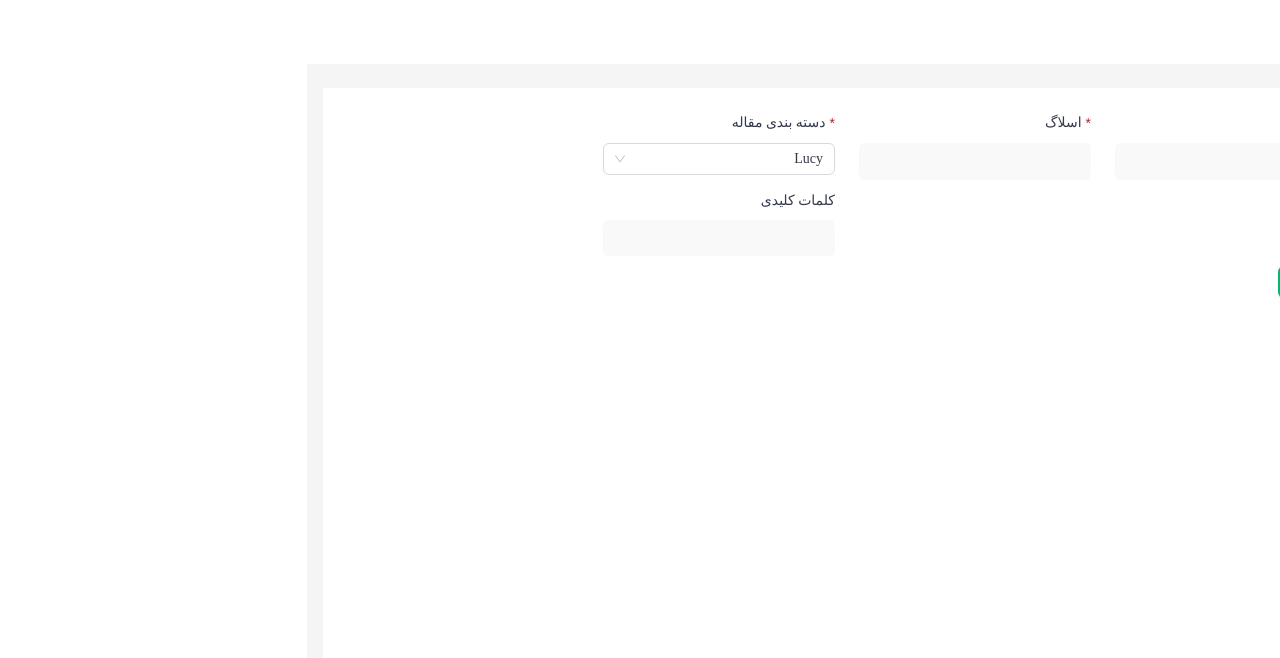
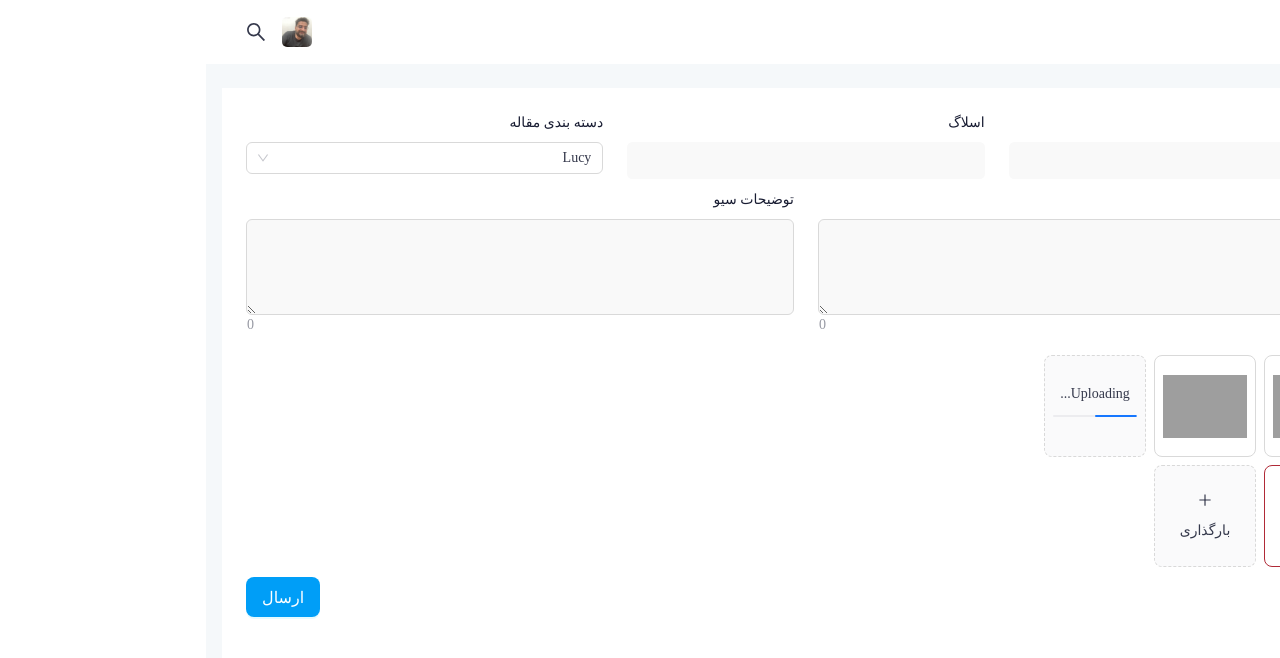
Before and after one commit to aliseyedabady/naseri-front, a React (Create React App) app: page / in a window 1280 px wide. Shown: the top 658 px of the page. Built offline with nearby package versions, Linux system fonts and the light colour scheme; grey boxes are pictures that could not be loaded; a web font is replaced by a local one.

Commit message:
Form && Header && SideBar

```diff
--- a/src/assets/styles/ali.scss
+++ b/src/assets/styles/ali.scss
@@ -0,0 +1,46 @@
+:where(.css-dev-only-do-not-override-kia1ud).ant-select:not(
+    .ant-select-customize-input
+  )
+  .ant-select-selector {
+  background-color: #f9f9f9;
+  border: none !important;
+}
+.ant-select {
+  &:focus {
+  }
+}
+.ant-form-item-label {
+  label {
+    color: rgb(24, 28, 50) !important;
+  }
+  .ant-form-item-required {
+    &::after {
+      display: inline-block !important;
+      margin-inline-end: 4px !important;
+      color: #f1416c !important;
+      font-size: 14px !important;
+      font-family: SimSun, sans-serif !important;
+      line-height: 1 !important;
+      content: "*" !important;
+    }
+    &::before {
+      display: none !important;
+    }
+  }
+}
+.ant-input-textarea {
+  textarea {
+    background-color: #f9f9f9 !important;
+    border-radius: 0.475rem;
+    &:focus {
+      border: none !important;
+      box-shadow: none !important;
+    }
+  }
+}
+*:focus {
+  box-shadow: none !important;
+}
+.ant-layout {
+  background-color: #f5f8fa !important;
+}
--- /dev/null
+++ b/src/components/form/components/imageUploader/index.jsx
@@ -0,0 +1,106 @@
+import { PlusOutlined } from "@ant-design/icons";
+import { Form, Modal, Upload } from "antd";
+import { useState } from "react";
+import constant from "../../../../utils/constant";
+import { isIn } from "../../../../utils/functions";
+const getBase64 = file =>
+  new Promise((resolve, reject) => {
+    const reader = new FileReader();
+    reader.readAsDataURL(file);
+    reader.onload = () => resolve(reader.result);
+    reader.onerror = error => reject(error);
+  });
+const AkoImageUploader = ({ element }) => {
+  const [previewOpen, setPreviewOpen] = useState(false);
+  const [previewImage, setPreviewImage] = useState("");
+  const [previewTitle, setPreviewTitle] = useState("");
+  const [fileList, setFileList] = useState([
+    {
+      uid: "-1",
+      name: "image.png",
+      status: "done",
+      url: "https://zos.alipayobjects.com/rmsportal/jkjgkEfvpUPVyRjUImniVslZfWPnJuuZ.png",
+    },
+    {
+      uid: "-4",
+      name: "image.png",
+      status: "done",
+      url: "https://zos.alipayobjects.com/rmsportal/jkjgkEfvpUPVyRjUImniVslZfWPnJuuZ.png",
+    },
+    {
+      uid: "-xxx",
+      percent: 50,
+      name: "image.png",
+      status: "uploading",
+      url: "https://zos.alipayobjects.com/rmsportal/jkjgkEfvpUPVyRjUImniVslZfWPnJuuZ.png",
+    },
+    {
+      uid: "-5",
+      name: "image.png",
+      status: "error",
+    },
+  ]);
+  const handleCancel = () => setPreviewOpen(false);
+  const handlePreview = async file => {
+    if (!file.url && !file.preview) {
+      file.preview = await getBase64(file.originFileObj);
+    }
+    setPreviewImage(file.url || file.preview);
+    setPreviewOpen(true);
+    setPreviewTitle(
+      file.name || file.url.substring(file.url.lastIndexOf("/") + 1)
+    );
+  };
+  const handleChange = e => {
+    console.log("e", e);
+    // setFileList(newFileList);
+  };
+  const uploadButton = (
+    <div>
+      <PlusOutlined />
+      <div
+        style={{
+          marginTop: 8,
+        }}
+      >
+        بارگذاری
+      </div>
+    </div>
+  );
+  return (
+    <>
+      {" "}
+      <Form.Item
+        required={isIn(element.rules, "required", true)}
+        label={element.label}
+        rules={element.rules}
+        name={element.key}
+      >
+        <Upload
+          action={constant.uploadImage}
+          listType="picture-card"
+          fileList={fileList}
+          onPreview={handlePreview}
+          onChange={handleChange}
+        >
+          {fileList.length >= 8 ? null : uploadButton}
+        </Upload>
+        <Modal
+          open={previewOpen}
+          title={previewTitle}
+          footer={null}
+          onCancel={handleCancel}
+        >
+          <img
+            alt="example"
+            style={{
+              width: "100%",
+            }}
+            src={previewImage}
+          />
+        </Modal>
+      </Form.Item>
+    </>
+  );
+};
+export default AkoImageUploader;
--- /dev/null
+++ b/src/components/form/components/textarea/index.jsx
@@ -0,0 +1,27 @@
+import React from "react";
+import { Form, Input, DatePicker, theme } from "antd";
+import { isIn } from "../../../../utils/functions";
+
+const { TextArea } = Input;
+const AkoTextArea = ({ element }) => {
+  const {
+    token: { inputBackgroundColor },
+  } = theme.useToken();
+  return (
+    <Form.Item
+      label={element.label}
+      name={element.key}
+      rules={element.rules}
+      required={isIn(element.rules, "required", true)}
+    >
+      <TextArea
+        showCount
+        rows={4}
+        maxLength={element.maxLength || false}
+        style={{ backgroundColor: inputBackgroundColor }}
+      />
+    </Form.Item>
+  );
+};
+
+export default AkoTextArea;
--- a/src/components/form/index.jsx
+++ b/src/components/form/index.jsx
@@ -5,16 +5,18 @@ import { isIn } from "../../utils/functions";
 import Grid from "./components/grid";
 import AkoInput from "./components/input";
 import AkoSelect from "./components/select";
+import AkoTextArea from "./components/textarea";
+import AkoImageUploader from "./components/imageUploader";
 const AkoForm = ({ form }) => {
   const {} = useForm();
   const renderElement = element => {
     switch (element.type) {
       case "images":
-        return <></>;
+        return <AkoImageUploader element={element} />;
       case "select":
         return <AkoSelect element={element} />;
       case "textarea":
-        return <></>;
+        return <AkoTextArea element={element} />;
       case "editor":
         return <></>;
       case "multiselect":
@@ -38,18 +40,26 @@ const AkoForm = ({ form }) => {
       <Row gutter={[24, 0]}>
         {form.map(element => {
           return (
-            <Grid lg={6} md={12} span={24}>
+            <Grid
+              lg={element.lg || 6}
+              md={element.md || 12}
+              span={element.span || 24}
+            >
               {renderElement(element)}
             </Grid>
           );
         })}
       </Row>
 
-      <Form.Item>
-        <Button type="primary" htmlType="submit">
-          ارسال
-        </Button>
-      </Form.Item>
+      <Row justify={"end"}>
+        <Grid>
+          <Form.Item>
+            <Button size="large" type="primary" htmlType="submit">
+              ارسال
+            </Button>
+          </Form.Item>
+        </Grid>
+      </Row>
     </Form>
   );
 };
--- a/src/components/formLayout/index.jsx
+++ b/src/components/formLayout/index.jsx
@@ -17,6 +17,7 @@ const FormLayOut = () => {
               required: true,
             },
           ],
+          lg: 8,
         },
         {
           key: "slug",
@@ -26,6 +27,7 @@ const FormLayOut = () => {
               required: true,
             },
           ],
+          lg: 8,
         },
         {
           key: "categories_id",
@@ -38,36 +40,31 @@ const FormLayOut = () => {
               required: true,
             },
           ],
+          lg: 8,
         },
         {
           key: "description",
           label: "توضیحات",
           type: "textarea",
-          noNeed: true,
-        },
-        {
-          key: "content",
-          label: "متن مقاله",
-          type: "editor",
-        },
-        {
-          key: "photo",
-          label: "تصویر مقاله",
-          type: "images",
-          noNeed: true,
-        },
-        {
-          key: "tags",
-          type: "keywords",
-          label: "کلمات کلیدی",
-          noNeed: true,
+          rules: [
+            {
+              required: true,
+            },
+          ],
+          lg: 12,
         },
         {
           label: "توضیحات سيو",
           type: "textarea",
           nested: "seo",
           key: "seoDescription",
-          noNeed: true,
+          lg: 12,
+        },
+        {
+          key: "photo",
+          label: "تصویر مقاله",
+          type: "images",
+          lg: 8,
         },
       ]}
     />
--- a/src/layout/index.jsx
+++ b/src/layout/index.jsx
@@ -6,8 +6,19 @@ import {
   UserOutlined,
   VideoCameraOutlined,
   MenuOutlined,
+  SearchOutlined,
 } from "@ant-design/icons";
-import { Layout, Menu, theme, Typography } from "antd";
+import {
+  Avatar,
+  Button,
+  Divider,
+  Dropdown,
+  Layout,
+  Menu,
+  Space,
+  theme,
+  Typography,
+} from "antd";
 import { Link, useNavigate } from "react-router-dom";
 
 const { Header, Sider, Content } = Layout;
@@ -26,6 +37,10 @@ const PanelLayout = ({ children }) => {
         collapsed={collapsed}
         minHeight="100vh"
         style={{ backgroundColor: sideBarBackgroundColor }}
+        breakpoint="lg"
+        onBreakpoint={() => {
+          setCollapsed(true);
+        }}
       >
         <Typography.Text
           style={{
@@ -33,10 +48,12 @@ const PanelLayout = ({ children }) => {
             textAlign: "center",
             margin: "20px auto",
             display: "block",
+            fontSize: "18px",
           }}
         >
           ناصری سرویس
         </Typography.Text>
+        <Divider dashed style={{ borderColor: "#393945" }} />
         <Menu
           mode="inline"
           style={{ backgroundColor: "transparent", color: sidebarColorDefault }}
@@ -61,12 +78,84 @@ const PanelLayout = ({ children }) => {
         />
       </Sider>
       <Layout className="site-layout">
-        <Header style={{ padding: 0, background: colorBgContainer }}>
+        <Header
+          style={{
+            background: colorBgContainer,
+            padding: "0 40px",
+            display: "flex",
+            alignItems: "center",
+          }}
+        >
           {React.createElement(MenuOutlined, {
             className: "trigger",
             onClick: () => setCollapsed(!collapsed),
-            style: { marginRight: "20px", fontSize: "20px" },
+            style: { fontSize: "20px" },
           })}
+
+          <Dropdown
+            dropdownRender={menu => (
+              <div
+                style={{
+                  backgroundColor: "#fff",
+                  boxShadow: " 0px 0px 50px 0px rgba(82, 63, 105, 0.15)",
+                  marginTop: "10px",
+                  borderRadius: "0.475rem",
+                }}
+              >
+                <Space direction="horizontal" size={12} style={{ padding: 8 }}>
+                  <Avatar
+                    shape="square"
+                    style={{ marginRight: "auto" }}
+                    src={require("../assets/image/ali.jpg")}
+                  />
+                  <Space direction="vertical">
+                    <Typography.Text>علی سیدآبادی</Typography.Text>
+                    <Typography.Text>ialiseyed@gmail.com</Typography.Text>
+                  </Space>
+                </Space>
+                <Divider style={{ margin: "0" }} />
+                <Menu
+                  style={{ boxShadow: "none" }}
+                  items={[
+                    {
+                      key: "1",
+                      label: <Link to={"/"}>پروفایل</Link>,
+                    },
+                    {
+                      key: "2",
+                      label: <Link to={"/users"}>کاربران</Link>,
+                    },
+                    {
+                      key: "3",
+                      label: "محصولات",
+                    },
+                  ]}
+                />
+                <Divider style={{ margin: "0" }} />
+                <Menu
+                  style={{ boxShadow: "none" }}
+                  items={[
+                    {
+                      key: "3",
+                      label: "خروج",
+                    },
+                  ]}
+                />
+              </div>
+            )}
+          >
+            <Avatar
+              shape="square"
+              style={{ marginRight: "auto" }}
+              src={require("../assets/image/ali.jpg")}
+            />
+          </Dropdown>
+          <Dropdown style={{}}>
+            <SearchOutlined
+              style={{ fontSize: "20px", marginRight: "15px" }}
+              fontSize={20}
+            />
+          </Dropdown>
         </Header>
         <Content
           style={{
--- /dev/null
+++ b/src/utils/constant.js
@@ -0,0 +1,3 @@
+export default {
+  uploadImage: "",
+};
--- a/src/utils/theme.js
+++ b/src/utils/theme.js
@@ -1,7 +1,7 @@
 export default {
-  pageBackground:"ffffff",
-  cardBackground:"f5f5f5",
-  colorPrimary: "#00b96b",
+  pageBackground: "#ffffff",
+  cardBackground: "#f5f5f5",
+  colorPrimary: "#009ef7",
   colorError: "#b02a37",
   colorSuccess: "#50cd89",
   colorTextBase: "#181C32",
@@ -10,4 +10,6 @@ export default {
   sideBarBackgroundColor: "#1e1e2d",
   sidebarColorDefault: "#9D9DA6",
   inputBackgroundColor: "#F9F9F9",
+  colorWhite: "#fff",
+  // fontSize: "14px",
 };
```
Also changed, not shown: src/assets/image/ali.jpg (added).
